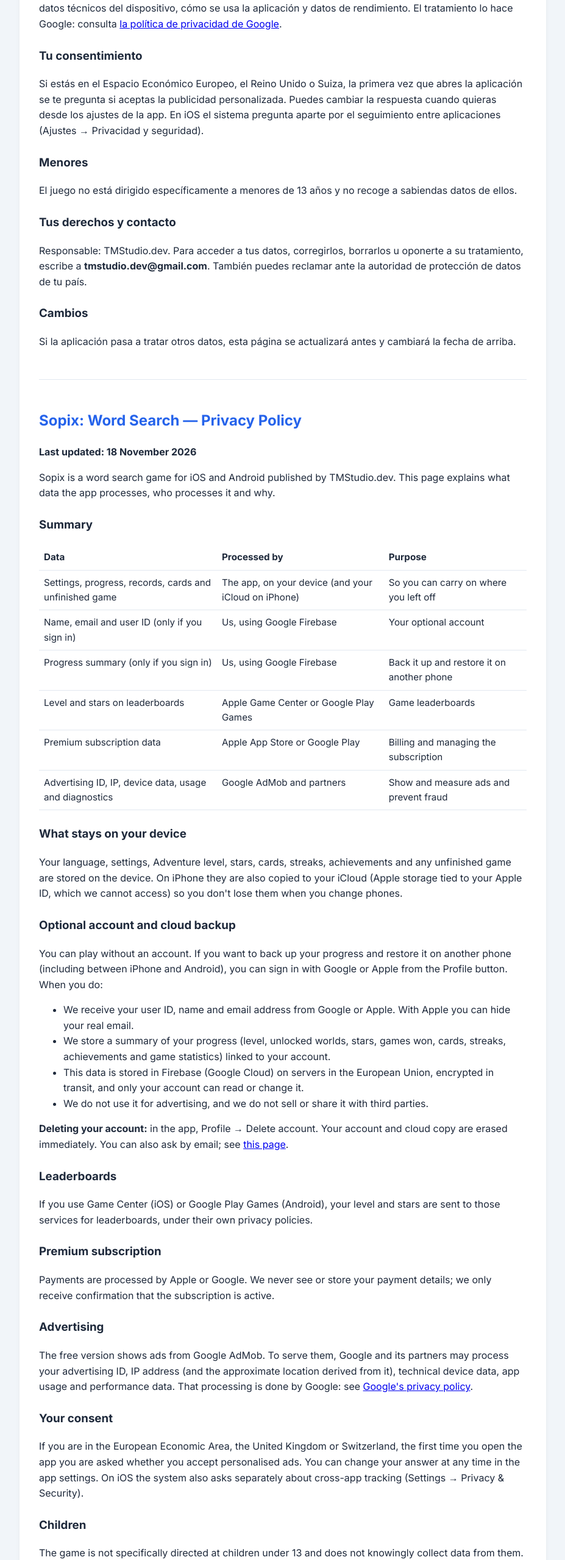
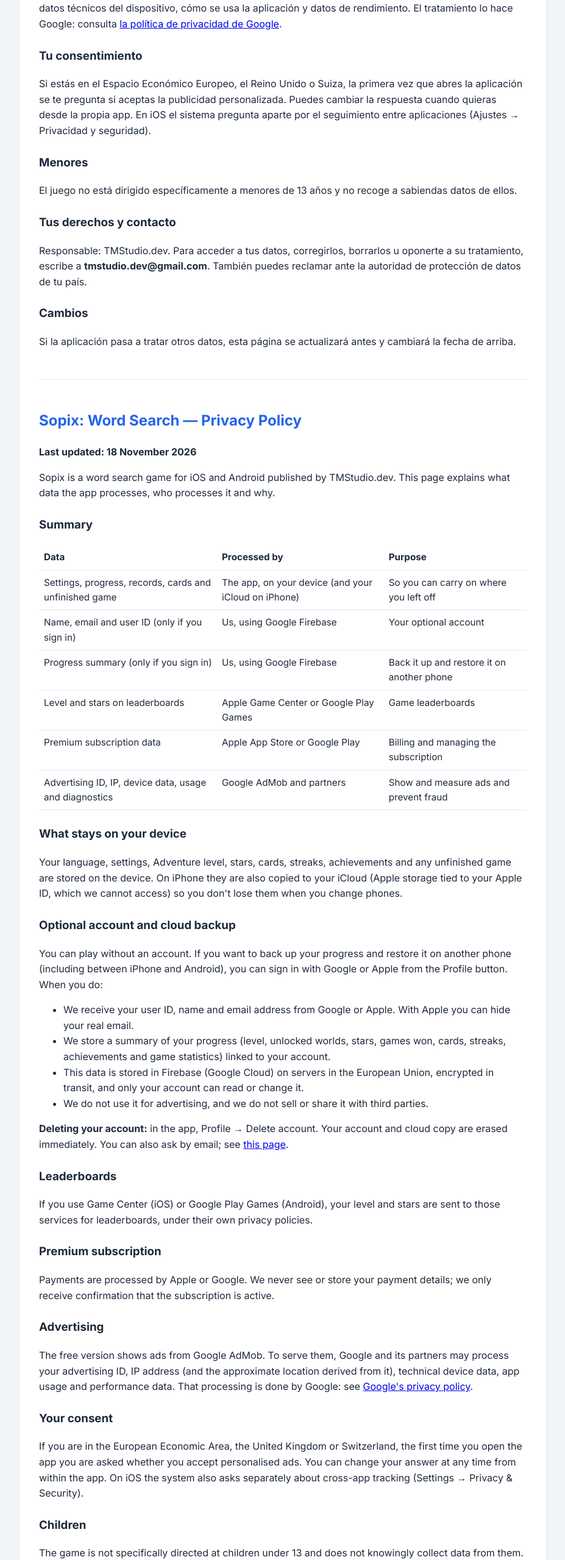
Before and after one commit to tmstudio-dev/tmstudio-dev.github.io, a plain HTML site: page sopix/privacidad/index.html in a window 1280 px wide. Shown: the part 1809-4368 px from the top of the page at 61% size, without its empty margins (176-1103 px from the left). Drawn offline with Linux system fonts and the light colour scheme.

Commit message:
Sopix privacidad: ajuste de texto
Co-Authored-By: Claude Opus 5.5 <noreply@anthropic.com>

```diff
--- a/sopix/privacidad/index.html
+++ b/sopix/privacidad/index.html
@@ -68,7 +68,7 @@
     <p>La versión gratuita muestra anuncios de Google AdMob. Para servirlos, Google y sus socios pueden tratar el identificador de publicidad, la dirección IP (y la ubicación aproximada que se deduce de ella), datos técnicos del dispositivo, cómo se usa la aplicación y datos de rendimiento. El tratamiento lo hace Google: consulta <a href="https://policies.google.com/privacy" target="_blank">la política de privacidad de Google</a>.</p>
 
     <h3>Tu consentimiento</h3>
-    <p>Si estás en el Espacio Económico Europeo, el Reino Unido o Suiza, la primera vez que abres la aplicación se te pregunta si aceptas la publicidad personalizada. Puedes cambiar la respuesta cuando quieras desde los ajustes de la app. En iOS el sistema pregunta aparte por el seguimiento entre aplicaciones (Ajustes → Privacidad y seguridad).</p>
+    <p>Si estás en el Espacio Económico Europeo, el Reino Unido o Suiza, la primera vez que abres la aplicación se te pregunta si aceptas la publicidad personalizada. Puedes cambiar la respuesta cuando quieras desde la propia app. En iOS el sistema pregunta aparte por el seguimiento entre aplicaciones (Ajustes → Privacidad y seguridad).</p>
 
     <h3>Menores</h3>
     <p>El juego no está dirigido específicamente a menores de 13 años y no recoge a sabiendas datos de ellos.</p>
@@ -119,7 +119,7 @@
     <p>The free version shows ads from Google AdMob. To serve them, Google and its partners may process your advertising ID, IP address (and the approximate location derived from it), technical device data, app usage and performance data. That processing is done by Google: see <a href="https://policies.google.com/privacy" target="_blank">Google's privacy policy</a>.</p>
 
     <h3>Your consent</h3>
-    <p>If you are in the European Economic Area, the United Kingdom or Switzerland, the first time you open the app you are asked whether you accept personalised ads. You can change your answer at any time in the app settings. On iOS the system also asks separately about cross-app tracking (Settings → Privacy &amp; Security).</p>
+    <p>If you are in the European Economic Area, the United Kingdom or Switzerland, the first time you open the app you are asked whether you accept personalised ads. You can change your answer at any time from within the app. On iOS the system also asks separately about cross-app tracking (Settings → Privacy &amp; Security).</p>
 
     <h3>Children</h3>
     <p>The game is not specifically directed at children under 13 and does not knowingly collect data from them.</p>
```
